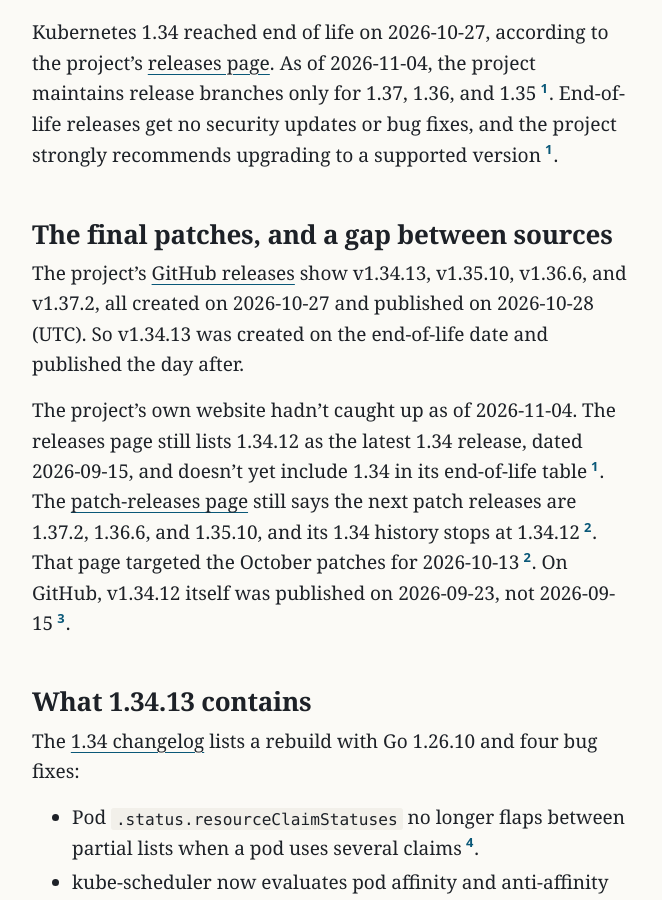
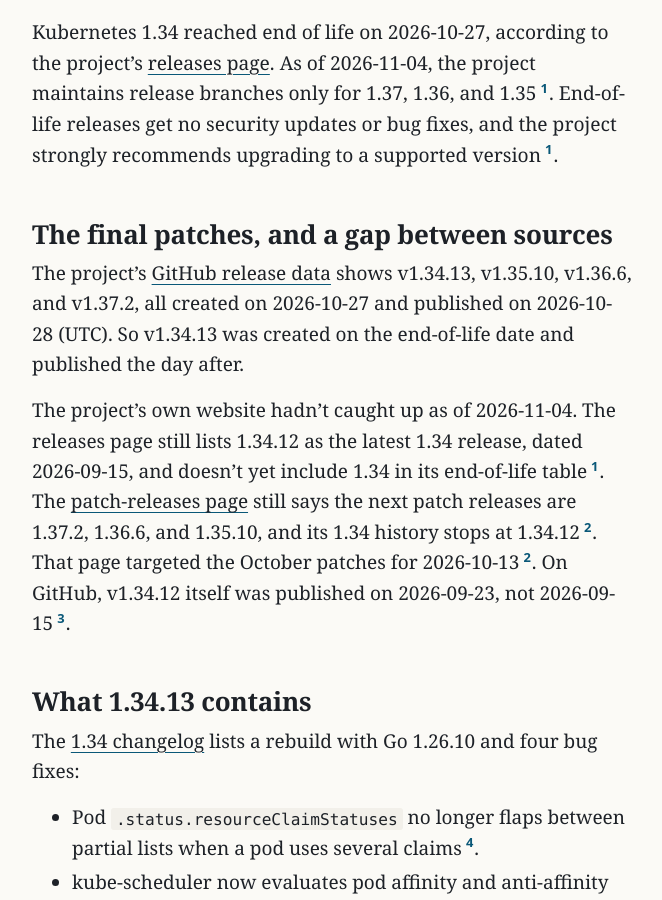
Before and after one commit to northwind-press/northwind-press.github.io, a Jekyll site: the page built from _posts/2026-11-04-kubernetes-1-34-eol.md, in a window 1280 px wide and 900 px high, scrolled down 599 px. Shown: the whole window, without its empty margins (308-970 px from the left). Built offline with Jekyll 4.4.1, drawn with Linux system fonts in a browser that asks for light colours; some of the changed text lies outside the part shown.

Commit message:
kubernetes-1-34-eol: source 3 now GitHub release API data (shows created_at and published_at), per copy's note
Co-Authored-By: Claude Opus 5.5 <noreply@anthropic.com>

```diff
--- a/_posts/2026-11-04-kubernetes-1-34-eol.md
+++ b/_posts/2026-11-04-kubernetes-1-34-eol.md
@@ -14,8 +14,8 @@ sources:
     url: https://kubernetes.io/releases/patch-releases/
     publisher: "Kubernetes"
     accessed: "2026-11-04"
-  - title: "Releases · kubernetes/kubernetes"
-    url: https://github.com/kubernetes/kubernetes/releases
+  - title: "kubernetes/kubernetes releases (GitHub REST API release data, with created_at and published_at)"
+    url: https://api.github.com/repos/kubernetes/kubernetes/releases
     publisher: "GitHub"
     accessed: "2026-11-04"
   - title: "CHANGELOG-1.34.md"
@@ -29,7 +29,7 @@ Kubernetes 1.34 reached end of life on 2026-10-27, according to the project's [r
 
 ## The final patches, and a gap between sources
 
-The project's [GitHub releases](https://github.com/kubernetes/kubernetes/releases) show v1.34.13, v1.35.10, v1.36.6, and v1.37.2, all created on 2026-10-27 and published on 2026-10-28 (UTC). So v1.34.13 was created on the end-of-life date and published the day after.
+The project's [GitHub release data](https://api.github.com/repos/kubernetes/kubernetes/releases) shows v1.34.13, v1.35.10, v1.36.6, and v1.37.2, all created on 2026-10-27 and published on 2026-10-28 (UTC). So v1.34.13 was created on the end-of-life date and published the day after.
 
 The project's own website hadn't caught up as of 2026-11-04. The releases page still lists 1.34.12 as the latest 1.34 release, dated 2026-09-15, and doesn't yet include 1.34 in its end-of-life table{% include cite.html n=1 %}. The [patch-releases page](https://kubernetes.io/releases/patch-releases/) still says the next patch releases are 1.37.2, 1.36.6, and 1.35.10, and its 1.34 history stops at 1.34.12{% include cite.html n=2 %}. That page targeted the October patches for 2026-10-13{% include cite.html n=2 %}. On GitHub, v1.34.12 itself was published on 2026-09-23, not 2026-09-15{% include cite.html n=3 %}.
 
```
